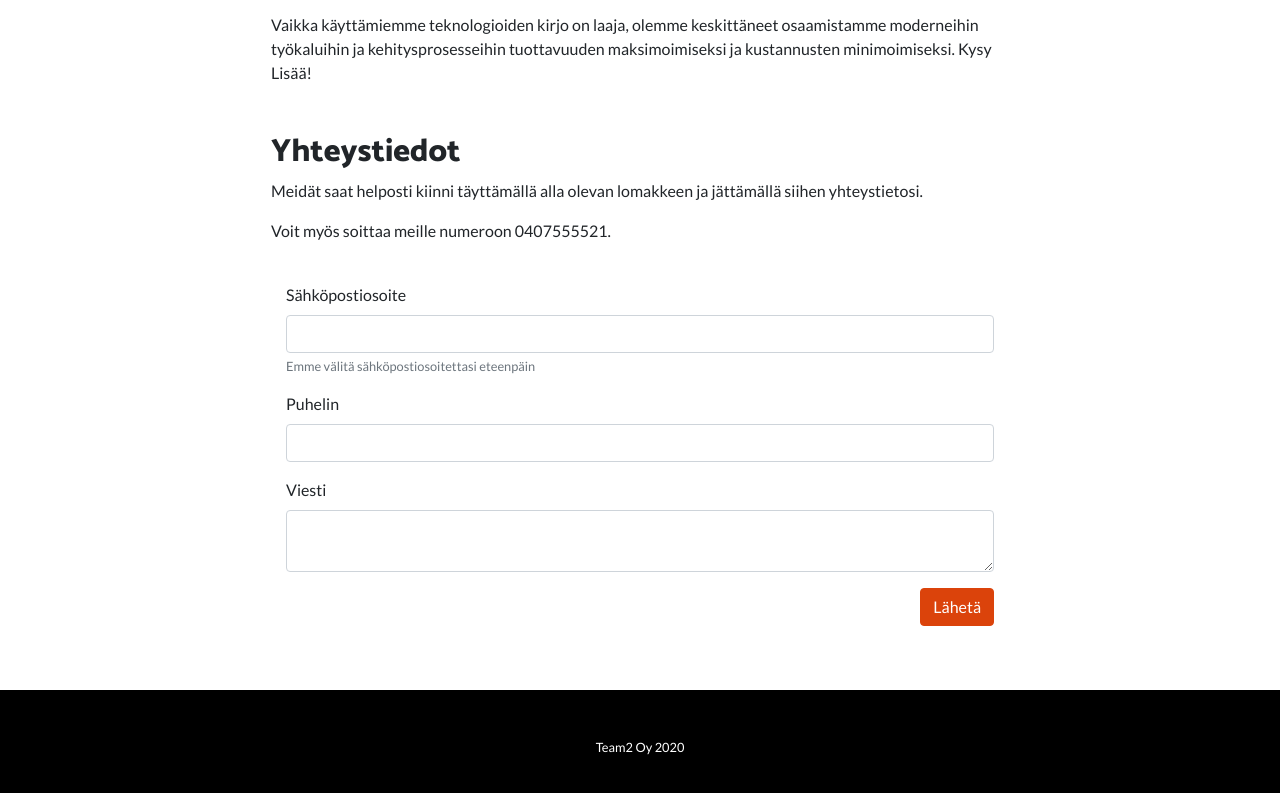
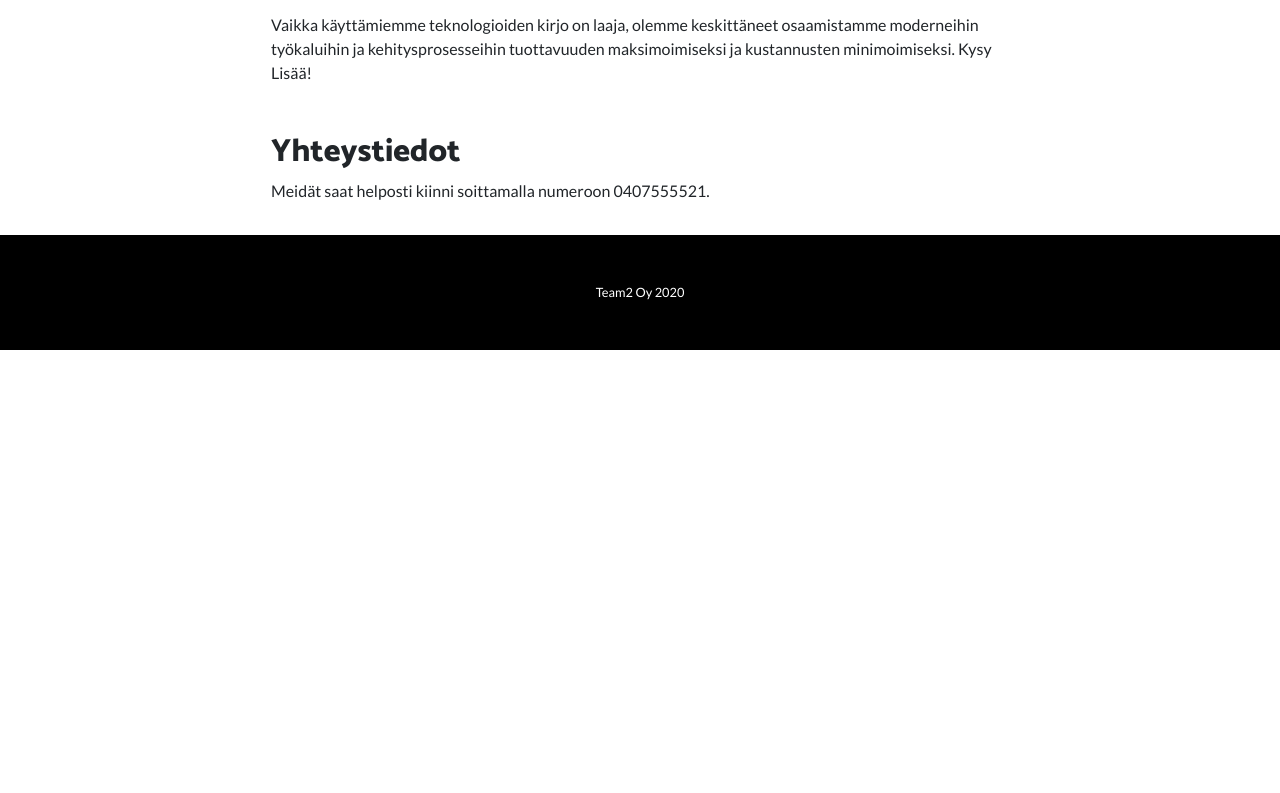
Before and after one commit to Team2Oy/t2-website, a website: page index.html in a window 1280 px wide. Shown: the part 765-1558 px from the top of the page. After the commit the page ends 1115 px from the top, so only its background shows below. Drawn offline with Linux system fonts and the light colour scheme.

Commit message:
take down the form

```diff
--- a/index.html
+++ b/index.html
@@ -74,33 +74,8 @@
             <div class="p-3">
                 <h2 class="display-5">Yhteystiedot</h2>
                 <p>
-                Meidät saat helposti kiinni täyttämällä alla olevan lomakkeen ja jättämällä siihen yhteystietosi.
+                Meidät saat helposti kiinni soittamalla numeroon 0407555521.
                 </p>
-                <p>
-                Voit myös soittaa meille numeroon 0407555521.
-                </p>
-                <br>
-                <form action="https://europe-west1-t6-isp-233311.cloudfunctions.net/handle-form-from-website" id="contactForm">
-                    <div class="container clearfix">
-                        <div id="error"></div>
-                        <div class="form-group">
-                            <label for="email" class="required">Sähköpostiosoite</label>
-                            <input type="email" class="form-control" id="email" name="email">
-                            <small id="emailHelp" class="form-text text-muted">Emme välitä sähköpostiosoitettasi eteenpäin</small>
-                        </div>
-                        <div class="form-group">
-                            <label for="phone" class="required">Puhelin</label>
-                            <input class="form-control" id="phone" name="phone">
-                        </div>
-                        <div class="form-group">
-                            <label for="message">Viesti</label>
-                            <textarea class="form-control" id="message" name="message"></textarea>
-                        </div>
-                        <div class="form-group float-right">
-                            <button class="btn btn-secondary" type="submit">Lähetä</button>
-                        </div>
-                    </div>
-                </form>
             </div>
         </div>
     </section>
```
